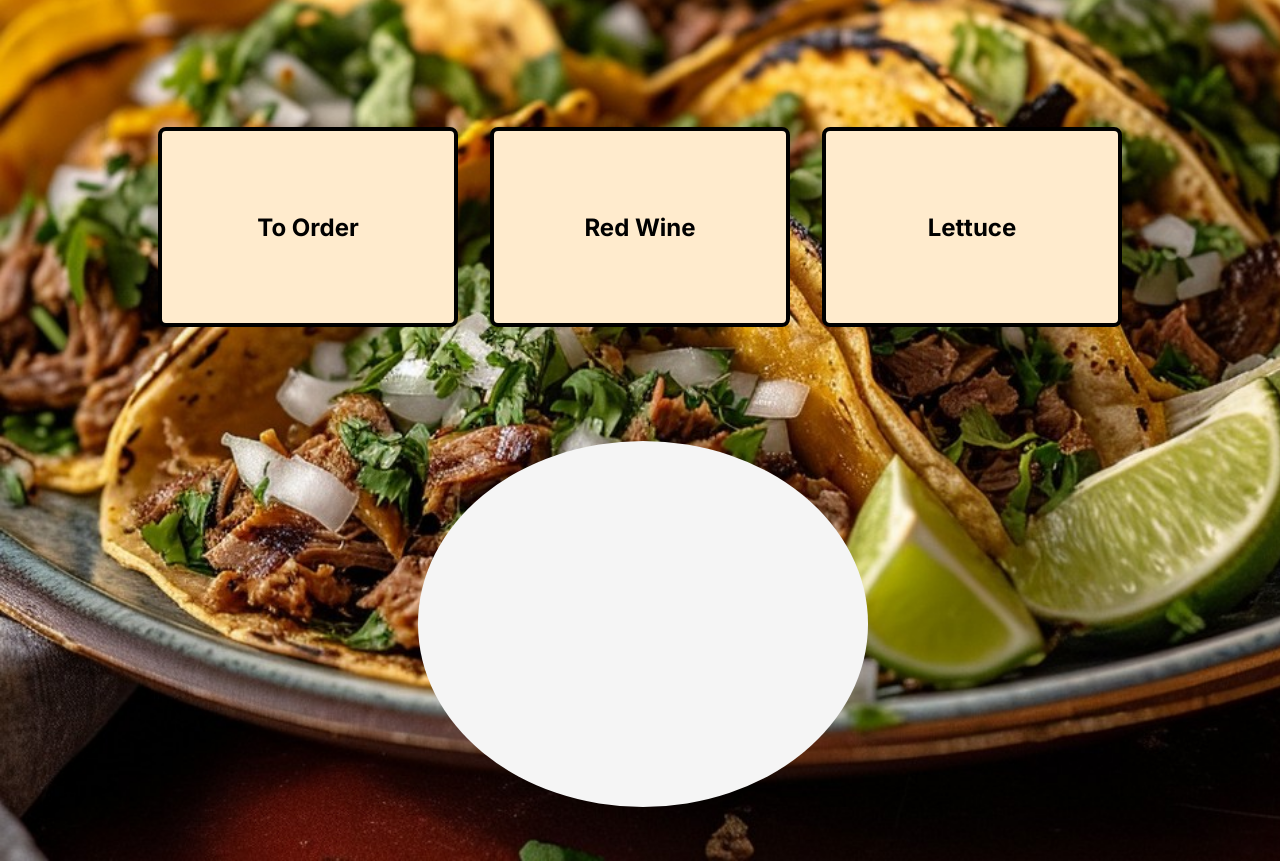
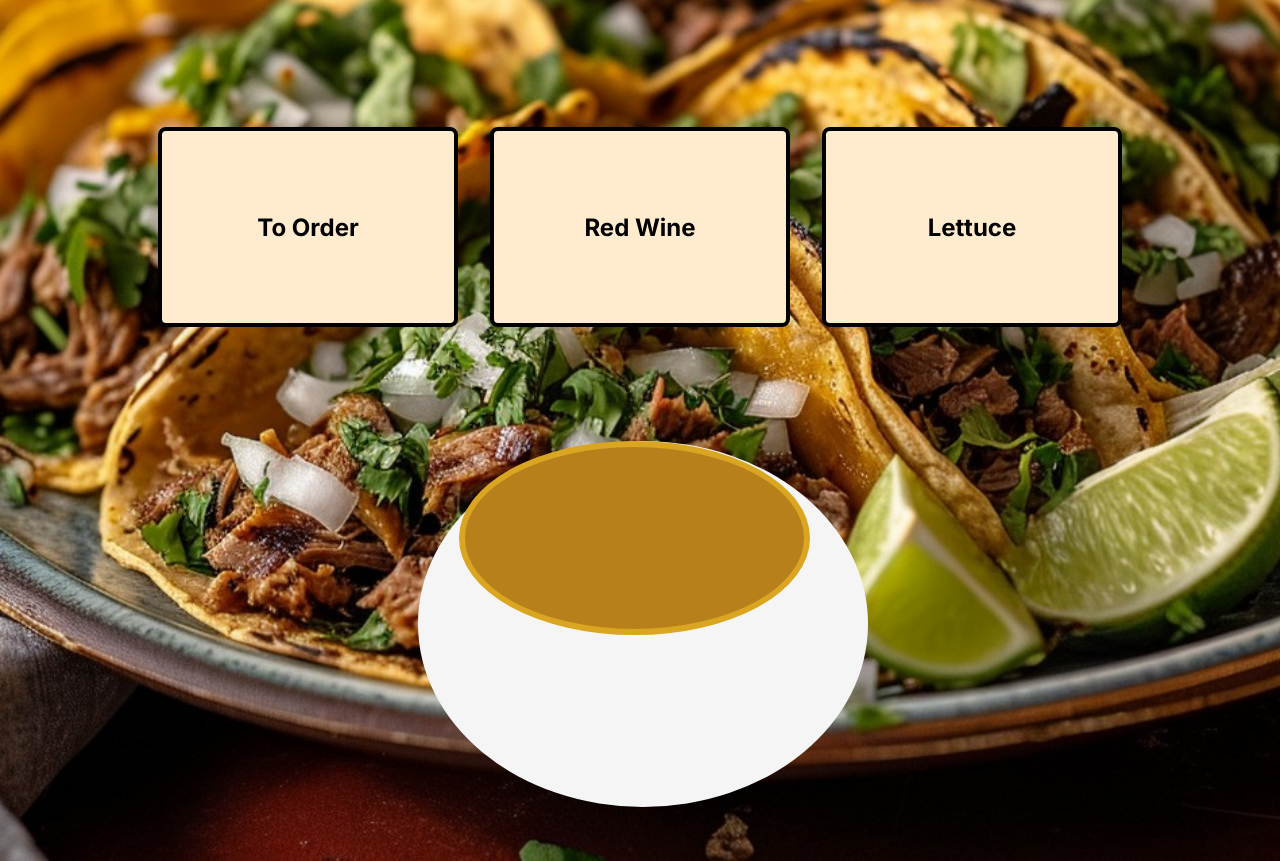
Before and after one commit to lengleman-spec/spanish-flashcards, a plain HTML site: page index.html in a window 1280 px wide. Shown: the part 520-1381 px from the top of the page. Drawn offline with Linux system fonts and the light colour scheme.

Commit message:
Add border to the taco shell .

```diff
--- a/styles.css
+++ b/styles.css
@@ -92,3 +92,13 @@ h1 {
   background: whitesmoke;
   border-radius: 50%;
 }
+
+.bread-behind {
+  position: absolute;
+  left: 9%;
+  width: 78%;
+  height: 53%;
+  background: rgb(184, 128, 26);
+  border: 6px solid goldenrod;
+  border-radius: 50%;
+}
```
